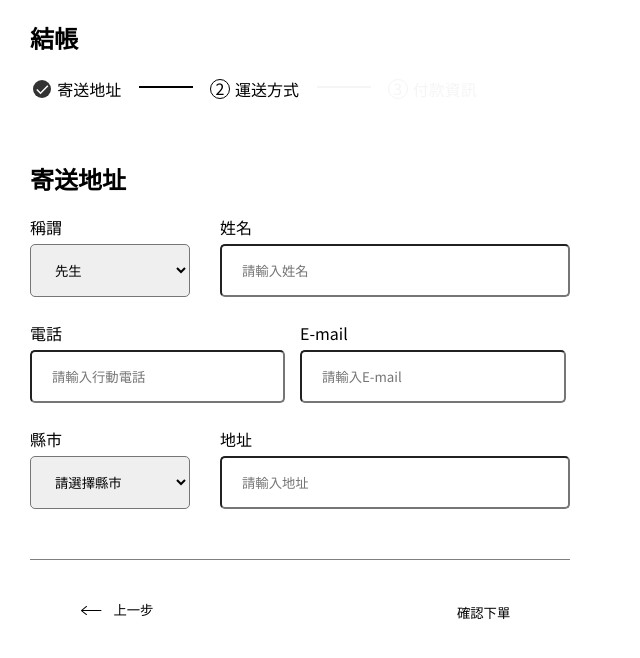
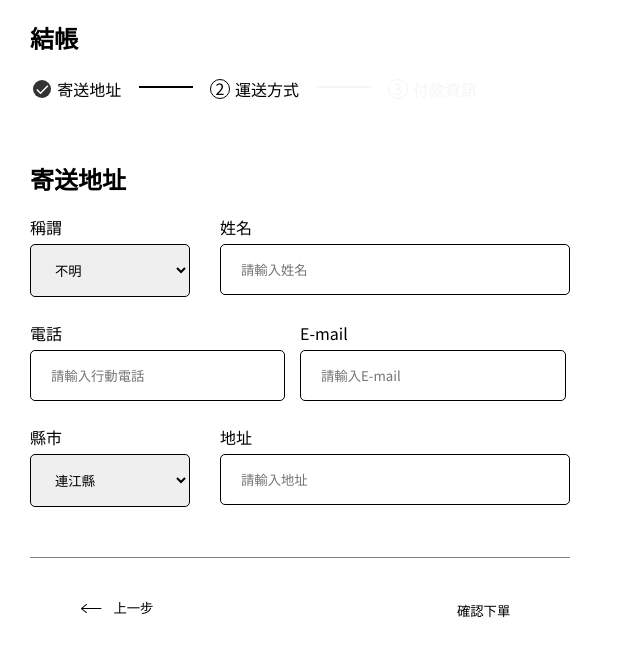
Before and after one commit to andrewye0128/alpha-shop, a React (Create React App) app: page / in a window 1280 px wide. Shown: the top 658 px of the page, without its empty margins (0-640 px from the left). Built offline with nearby package versions, Linux system fonts and the light colour scheme.

Commit message:
alpha shop I Step1 UI update

```diff
--- a/src/components/Step/Step1/Step1.js
+++ b/src/components/Step/Step1/Step1.js
@@ -1,12 +1,40 @@
 import React from "react";
 import styles from "./Step1.module.css";
+import setpOneData from "./Step1Data.js"
 
+// 重複option值
+function SelectOption({ label, datas }) {
 
+  return (
+    <>
+      <div className={styles.input_label}>{label}</div>
+        <div className={styles.selcet_container}>
+        <select className={styles.option_box} required>
+          {datas.map( data=> {
+             return (
+               <option key={data.value} value={data.value} selected>{data.name}</option>
+             )
+          })}
+        </select>
+      </div>
+    </>
+  )
+}
 
+// 重複的input值
+function Input({label, text, placeholder}) {
+  return (
+    <>
+      <div className={styles.input_label}>{label}</div>
+      <input className={styles.input_box} type={text} placeholder={placeholder} />
+    </>
+  )
+}
 
 // step1
 export default function Step1() {
   return (
+    <>
       <section className={styles.form_container_one}>
         <form className={styles.form}>
           <h3 className={styles.form_title}>寄送地址</h3>
@@ -14,88 +42,136 @@ export default function Step1() {
 
             {/* form row 1 */}
             <div className={styles.form_row}>
+              <div className={styles.title_group}>
+                <SelectOption label="稱謂" datas={setpOneData.genders} />
+              </div>
 
-            <div className={styles.title_group}>
-              <div className={styles.input_label}>稱謂</div>
-              <div className={styles.selcet_container}>
-                <select className={styles.option_box}>
-                  <option value="mr" selected>先生</option>
-                  <option value="ms">女士</option>
-                  <option value="mx">不明</option>
-                </select>
+              <div className={styles.name_group}>
+                <Input label="姓名" type="text" placeholder="請輸入姓名" />
               </div>
             </div>
 
 
-            <div className={styles.name_group}>
-              <div className={styles.input_label}>姓名</div>
-              <input className={styles.input_box} type="text" placeholder="請輸入姓名" />
-            </div>
-          </div>
-
             {/* form row 2 */}
             <div className={styles.form_row}>
               <div className={styles.phone_group}>
-              <div className={styles.input_label}>電話</div>
-              <input className={styles.input_box} type="text" placeholder="請輸入行動電話" />
+                <Input label="電話"  type="text" placeholder="請輸入行動電話" />
               </div>
 
               <div className={styles.email_group}>
-              <div className={styles.input_label}>E-mail</div>
-              <input className={styles.input_box} type="text" placeholder="請輸入E-mail" />
+                <Input label="E-mail" type="text" placeholder="請輸入E-mail" />
               </div>
             </div>
 
             {/* form row 3 */}
             <div className={styles.form_row}>
               <div className={styles.city_group}>
-              <div className={styles.input_label}>縣市</div>
-              <div className={styles.selcet_container}>
-                <select required className={styles.option_box}>
-                  <option value="">請選擇縣市</option>
-                  <option value="KLU">基隆市</option>
-                  <option value="TPH">新北市</option>
-                  <option value="TPE">臺北市</option>
-                  <option value="TYC">桃園市</option>
-                  <option value="HSH">新竹縣</option>
-                  <option value="HSC">新竹市</option>
-                  <option value="MAC">苗栗市</option>
-                  <option value="MAL">苗栗縣</option>
-                  <option value="TXG">臺中市</option>
-                  <option value="CWH">彰化縣</option>
-                  <option value="CWS">彰化市</option>
-                  <option value="NTC">南投市</option>
-                  <option value="NTO">南投縣</option>
-                  <option value="YLH">雲林縣</option>
-                  <option value="CHY">嘉義縣</option>
-                  <option value="CYI">嘉義市</option>
-                  <option value="TNN">臺南市</option>
-                  <option value="KHH">高雄市</option>
-                  <option value="IUH">屏東縣</option>
-                  <option value="PTS">屏東市</option>
-                  <option value="ILN">宜蘭縣</option>
-                  <option value="ILC">宜蘭市</option>
-                  <option value="HWA">花蓮縣</option>
-                  <option value="HWC">花蓮市</option>
-                  <option value="TTC">臺東市</option>
-                  <option value="TTT">臺東縣</option>
-                  <option value="PEH">澎湖縣</option>
-                  <option value="KMN">金門縣</option>
-                  <option value="LNN">連江縣</option>
-                </select>
-              </div>
+                <SelectOption label="縣市" datas={setpOneData.citys} />
               </div>
 
               <div className={styles.address_group}>
-              <div className={styles.input_label}>地址</div>
-              <input className={styles.input_box} type="text" placeholder="請輸入地址" />
+                <Input label="地址" type="text" placeholder="請輸入地址" />
               </div>
             </div>
-
 
           </section>
         </form>
       </section>
-
+    </>
   )
 }
+
+// export default function Step1() {
+//   return (
+//     <section className={styles.form_container_one}>
+//       <form className={styles.form}>
+//         <h3 className={styles.form_title}>寄送地址</h3>
+//         <section className={styles.form_body}>
+
+//           {/* form row 1 */}
+//           <div className={styles.form_row}>
+
+//             <div className={styles.title_group}>
+//               <div className={styles.input_label}>稱謂</div>
+//               <div className={styles.selcet_container}>
+//                 <select className={styles.option_box}>
+//                   <option value="mr" selected>先生</option>
+//                   <option value="ms">女士</option>
+//                   <option value="mx">不明</option>
+//                 </select>
+//               </div>
+//             </div>
+
+
+//             <div className={styles.name_group}>
+//               <div className={styles.input_label}>姓名</div>
+//               <input className={styles.input_box} type="text" placeholder="請輸入姓名" />
+//             </div>
+//           </div>
+
+//           {/* form row 2 */}
+//           <div className={styles.form_row}>
+//             <div className={styles.phone_group}>
+//               <div className={styles.input_label}>電話</div>
+//               <input className={styles.input_box} type="text" placeholder="請輸入行動電話" />
+//             </div>
+
+//             <div className={styles.email_group}>
+//               <div className={styles.input_label}>E-mail</div>
+//               <input className={styles.input_box} type="text" placeholder="請輸入E-mail" />
+//             </div>
+//           </div>
+
+//           {/* form row 3 */}
+//           <div className={styles.form_row}>
+//             <div className={styles.city_group}>
+//               <div className={styles.input_label}>縣市</div>
+//               <div className={styles.selcet_container}>
+//                 <select required className={styles.option_box}>
+//                   <option value="">請選擇縣市</option>
+//                   <option value="KLU">基隆市</option>
+//                   <option value="TPH">新北市</option>
+//                   <option value="TPE">臺北市</option>
+//                   <option value="TYC">桃園市</option>
+//                   <option value="HSH">新竹縣</option>
+//                   <option value="HSC">新竹市</option>
+//                   <option value="MAC">苗栗市</option>
+//                   <option value="MAL">苗栗縣</option>
+//                   <option value="TXG">臺中市</option>
+//                   <option value="CWH">彰化縣</option>
+//                   <option value="CWS">彰化市</option>
+//                   <option value="NTC">南投市</option>
+//                   <option value="NTO">南投縣</option>
+//                   <option value="YLH">雲林縣</option>
+//                   <option value="CHY">嘉義縣</option>
+//                   <option value="CYI">嘉義市</option>
+//                   <option value="TNN">臺南市</option>
+//                   <option value="KHH">高雄市</option>
+//                   <option value="IUH">屏東縣</option>
+//                   <option value="PTS">屏東市</option>
+//                   <option value="ILN">宜蘭縣</option>
+//                   <option value="ILC">宜蘭市</option>
+//                   <option value="HWA">花蓮縣</option>
+//                   <option value="HWC">花蓮市</option>
+//                   <option value="TTC">臺東市</option>
+//                   <option value="TTT">臺東縣</option>
+//                   <option value="PEH">澎湖縣</option>
+//                   <option value="KMN">金門縣</option>
+//                   <option value="LNN">連江縣</option>
+//                 </select>
+//               </div>
+//             </div>
+
+//             <div className={styles.address_group}>
+//               <div className={styles.input_label}>地址</div>
+//               <input className={styles.input_box} type="text" placeholder="請輸入地址" />
+//             </div>
+//           </div>
+
+
+//         </section>
+//       </form>
+//     </section>
+
+//   )
+// }
--- a/src/components/Step/Step1/Step1.module.css
+++ b/src/components/Step/Step1/Step1.module.css
@@ -72,8 +72,13 @@
 
 .option_box,
 .input_box {
+  border: 1px solid #000;
   width: 100%;
   padding: 15px 20px;
   border-radius: 5px;
   caret-color: gray;
 }
+
+.option_box {
+  cursor: pointer;
+}
--- /dev/null
+++ b/src/components/Step/Step1/Step1Data.js
@@ -0,0 +1,44 @@
+ const setpOneData = {
+  genders: [
+    { value: "mr", name: "先生" },
+    { value: "ms", name: "女士" },
+    { value: "mx", name: "不明" },
+  ],
+
+  citys: [
+    { value: "", name: "請選擇縣市" },
+    { value: "KLU", name: "基隆市" },
+    { value: "TPH", name: "新北市" },
+    { value: "TPE", name: "臺北市" },
+    { value: "TYC", name: "桃園市" },
+    { value: "HSH", name: "新竹縣" },
+    { value: "HSC", name: "新竹市" },
+    { value: "MAC", name: "苗栗市" },
+    { value: "MAL", name: "苗栗縣" },
+    { value: "TXG", name: "臺中市" },
+    { value: "CWH", name: "彰化縣" },
+    { value: "CWS", name: "彰化市" },
+    { value: "NTC", name: "南投市" },
+    { value: "NTO", name: "南投縣" },
+    { value: "YLH", name: "雲林縣" },
+    { value: "CHY", name: "嘉義縣" },
+    { value: "CHI", name: "嘉義市" },
+    { value: "TNN", name: "臺南市" },
+    { value: "KHH", name: "高雄市" },
+    { value: "IUH", name: "屏東縣" },
+    { value: "PTS", name: "屏東市" },
+    { value: "ILN", name: "宜蘭縣" },
+    { value: "ILC", name: "宜蘭市" },
+    { value: "HWA", name: "花蓮縣" },
+    { value: "HWC", name: "花蓮市" },
+    { value: "TTC", name: "臺東市" },
+    { value: "TTT", name: "臺東縣" },
+    { value: "PEH", name: "澎湖縣" },
+    { value: "KMN", name: "金門縣" },
+    { value: "LNN", name: "連江縣" },
+
+  ]
+
+}
+
+export default setpOneData
```
Lines whose indentation alone changed are shown as unchanged.
